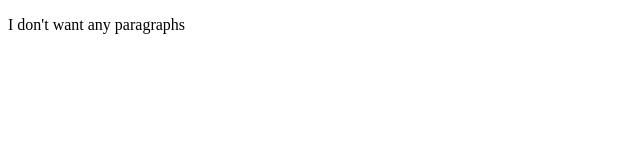
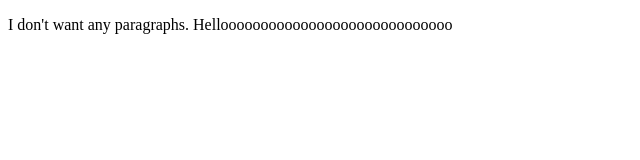
Before and after one commit to RidaAdil14/class5, a plain HTML site: page index.html in a window 1280 px wide. Shown: the whole page, without its empty margins (0-640 px from the left). Drawn offline with Linux system fonts and the light colour scheme.

Commit message:
let's add new things

```diff
--- a/index.html
+++ b/index.html
@@ -10,6 +10,6 @@
 <body>
 
 
-    <p>I don't want any paragraphs</p>
+    <p>I don't want any paragraphs. Hellooooooooooooooooooooooooooooo</p>
 </body>
 </html>
```
